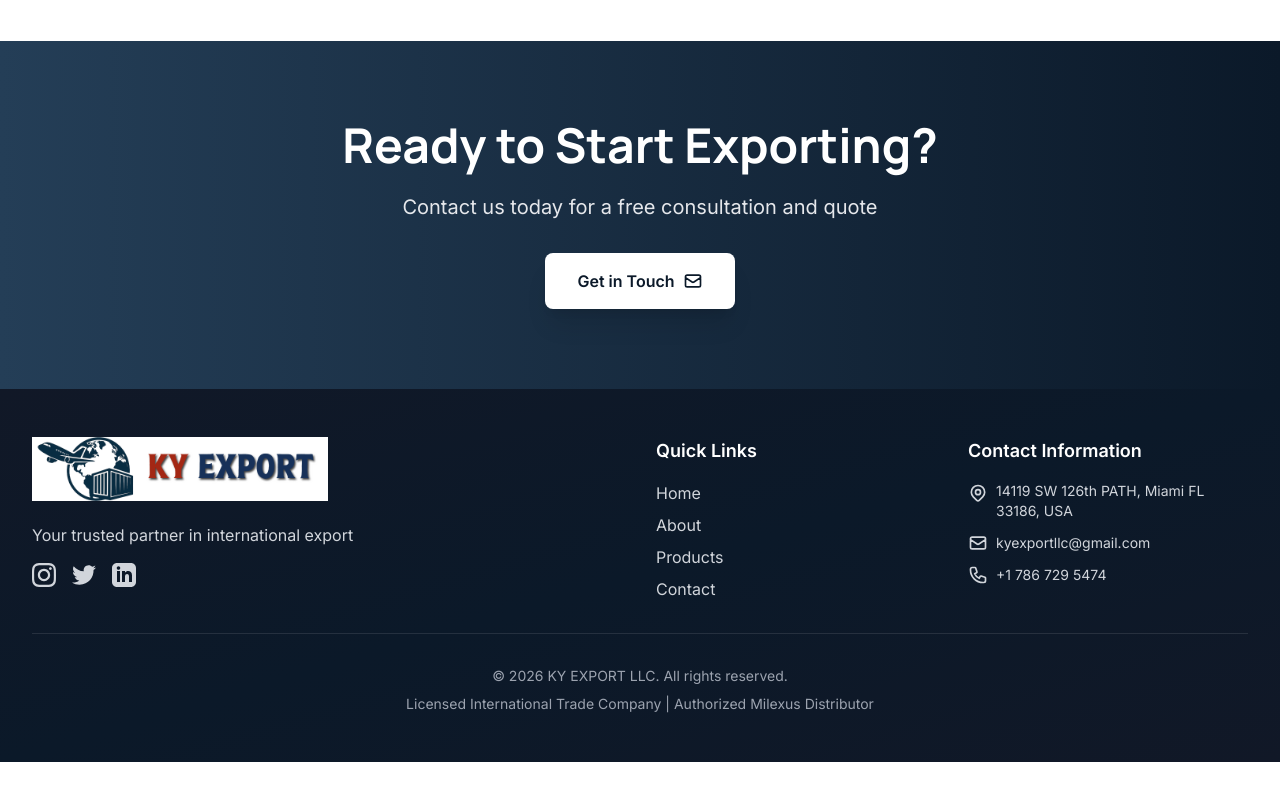
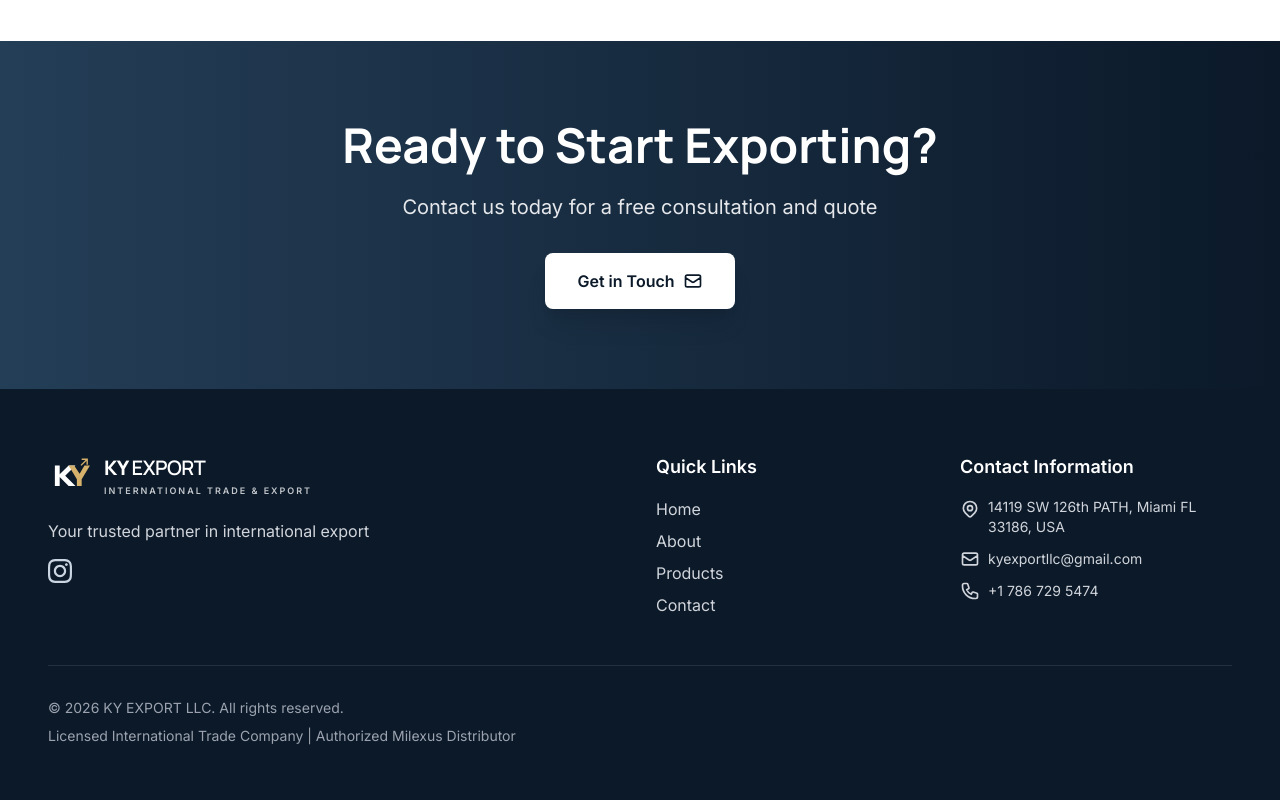
Before and after one commit to fanguitocoder/ky-export, a Vue app: page / in a window 1280 px wide. Shown: the part 3144-3944 px from the top of the page. Before the commit the page ends 3906 px from the top, so only its background shows below. Built offline with nearby package versions, Linux system fonts and the light colour scheme.

Commit message:
Unify footer brand and remove inactive social placeholders

```diff
--- a/src/components/FooterSection.vue
+++ b/src/components/FooterSection.vue
@@ -1,29 +1,19 @@
 <template>
-  <footer class="bg-gradient-to-br from-gray-900 via-primary-900 to-gray-900 text-white">
-    <div class="max-w-7xl mx-auto px-4 sm:px-6 lg:px-8 py-12">
+  <footer class="bg-primary-900 text-white">
+    <div class="site-container py-16">
       <div class="grid grid-cols-1 md:grid-cols-4 gap-8">
         <!-- Company Info -->
-        <div class="col-span-1 md:col-span-2 text-center md:text-left">
+        <div class="col-span-1 md:col-span-2">
           <router-link to="/" class="inline-block mb-4">
-            <img :src="logoSrc" alt="KY EXPORT" class="h-16 w-auto" style="background-color: white;" />
+            <BrandLogo light />
           </router-link>
           <p class="text-gray-300 mb-4 max-w-md">
             {{ $t('footer.tagline') }}
           </p>
           <div class="flex space-x-4">
-            <a href="https://www.instagram.com/kyexport_llc/?igsh=bWhhOHpsYTF5enB4&utm_source=qr#" target="_blank" rel="noopener noreferrer" class="text-gray-300 hover:text-white transition-colors">
+            <a href="https://www.instagram.com/kyexport_llc/?igsh=bWhhOHpsYTF5enB4&utm_source=qr#" target="_blank" rel="noopener noreferrer" aria-label="Instagram" class="text-slate-300 hover:text-accent-500 transition-colors">
               <svg class="w-6 h-6" fill="currentColor" viewBox="0 0 24 24">
                 <path d="M12 2.163c3.204 0 3.584.012 4.85.07 3.252.148 4.771 1.691 4.919 4.919.058 1.265.069 1.645.069 4.849 0 3.205-.012 3.584-.069 4.849-.149 3.225-1.664 4.771-4.919 4.919-1.266.058-1.644.07-4.85.07-3.204 0-3.584-.012-4.849-.07-3.26-.149-4.771-1.699-4.919-4.92-.058-1.265-.07-1.644-.07-4.849 0-3.204.013-3.583.07-4.849.149-3.227 1.664-4.771 4.919-4.919 1.266-.057 1.645-.069 4.849-.069zm0-2.163c-3.259 0-3.667.014-4.947.072-4.358.2-6.78 2.618-6.98 6.98-.059 1.281-.073 1.689-.073 4.948 0 3.259.014 3.668.072 4.948.2 4.358 2.618 6.78 6.98 6.98 1.281.058 1.689.072 4.948.072 3.259 0 3.668-.014 4.948-.072 4.354-.2 6.782-2.618 6.979-6.98.059-1.28.073-1.689.073-4.948 0-3.259-.014-3.667-.072-4.947-.196-4.354-2.617-6.78-6.979-6.98-1.281-.059-1.69-.073-4.949-.073zm0 5.838c-3.403 0-6.162 2.759-6.162 6.162s2.759 6.163 6.162 6.163 6.162-2.759 6.162-6.163c0-3.403-2.759-6.162-6.162-6.162zm0 10.162c-2.209 0-4-1.79-4-4 0-2.209 1.791-4 4-4s4 1.791 4 4c0 2.21-1.791 4-4 4zm6.406-11.845c-.796 0-1.441.645-1.441 1.44s.645 1.44 1.441 1.44c.795 0 1.439-.645 1.439-1.44s-.644-1.44-1.439-1.44z"/>
-              </svg>
-            </a>
-            <a href="#" class="text-gray-300 hover:text-white transition-colors">
-              <svg class="w-6 h-6" fill="currentColor" viewBox="0 0 24 24">
-                <path d="M24 4.557c-.883.392-1.832.656-2.828.775 1.017-.609 1.798-1.574 2.165-2.724-.951.564-2.005.974-3.127 1.195-.897-.957-2.178-1.555-3.594-1.555-3.179 0-5.515 2.966-4.797 6.045-4.091-.205-7.719-2.165-10.148-5.144-1.29 2.213-.669 5.108 1.523 6.574-.806-.026-1.566-.247-2.229-.616-.054 2.281 1.581 4.415 3.949 4.89-.693.188-1.452.232-2.224.084.626 1.956 2.444 3.379 4.6 3.419-2.07 1.623-4.678 2.348-7.29 2.04 2.179 1.397 4.768 2.212 7.548 2.212 9.142 0 14.307-7.721 13.995-14.646.962-.695 1.797-1.562 2.457-2.549z"/>
-              </svg>
-            </a>
-            <a href="#" class="text-gray-300 hover:text-white transition-colors">
-              <svg class="w-6 h-6" fill="currentColor" viewBox="0 0 24 24">
-                <path d="M19 0h-14c-2.761 0-5 2.239-5 5v14c0 2.761 2.239 5 5 5h14c2.762 0 5-2.239 5-5v-14c0-2.761-2.238-5-5-5zm-11 19h-3v-11h3v11zm-1.5-12.268c-.966 0-1.75-.79-1.75-1.764s.784-1.764 1.75-1.764 1.75.79 1.75 1.764-.783 1.764-1.75 1.764zm13.5 12.268h-3v-5.604c0-3.368-4-3.113-4 0v5.604h-3v-11h3v1.765c1.396-2.586 7-2.777 7 2.476v6.759z"/>
               </svg>
             </a>
           </div>
@@ -76,8 +66,8 @@
       </div>
 
       <!-- Bottom Bar -->
-      <div class="border-t border-white/10 mt-8 pt-8 text-center text-sm text-gray-400">
-        <p>&copy; {{ currentYear }} KY EXPORT LLC. All rights reserved.</p>
+      <div class="border-t border-white/10 mt-12 pt-8 text-left text-sm text-gray-400">
+        <p>&copy; {{ currentYear }} KY EXPORT LLC. {{ $t('footer.allRightsReserved') }}.</p>
         <p class="mt-2">Licensed International Trade Company | Authorized Milexus Distributor</p>
       </div>
     </div>
@@ -86,9 +76,10 @@
 
 <script setup>
 import { computed } from 'vue'
+import BrandLogo from './BrandLogo.vue'
 
 const currentYear = computed(() => new Date().getFullYear())
-const logoSrc = computed(() => `${import.meta.env.BASE_URL}images/ky-export-logo.webp`)
+
 
 const contactInfo = {
   address: '14119 SW 126th PATH, Miami FL 33186, USA',
```
